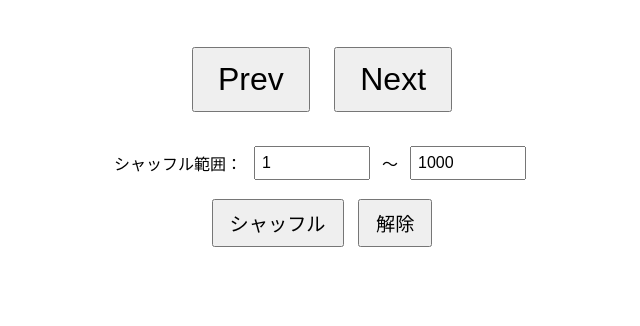
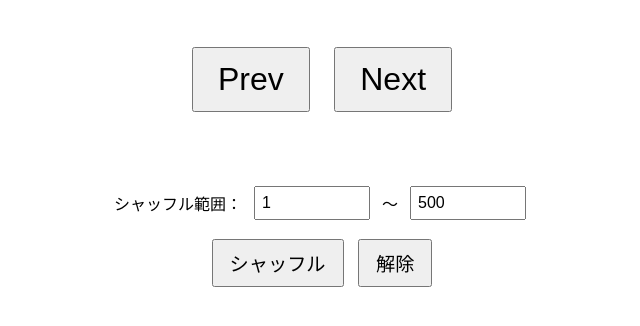
Before and after one commit to konanzu/english-sys2, a plain HTML site: page index.html in a window 1280 px wide. Shown: the part 316-642 px from the top of the page, without its empty margins (318-958 px from the left). Drawn offline with Linux system fonts and the light colour scheme.

Commit message:
Update index.html

```diff
--- a/index.html
+++ b/index.html
@@ -56,7 +56,7 @@
 
 	/* シャッフルボタンの位置調整 */
 	#shuffle-area {
-	  margin-top: 20px;
+	  margin-top: 60px;
 	}
 
 	#shuffle-area button {
@@ -117,7 +117,7 @@
 		シャッフル範囲：
 		<input type="number" id="shuffleStart" placeholder="開始番号" min="1" value = "1">
 		～
-		<input type="number" id="shuffleEnd" placeholder="終了番号" min="1" value = "1000">
+		<input type="number" id="shuffleEnd" placeholder="終了番号" min="1" value = "500">
 	  </div>
 	  <button onclick="shuffleEntries()">シャッフル</button>
 	  <button onclick="resetShuffle()">解除</button>
```
